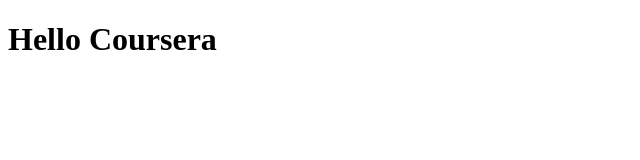
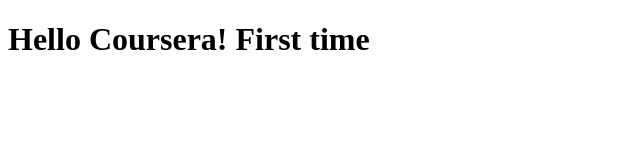
Before and after one commit to lauyi/coursera-test, a plain HTML site: page site/index.html in a window 1280 px wide. Shown: the whole page, without its empty margins (0-640 px from the left). Drawn offline with Linux system fonts and the light colour scheme.

Commit message:
small addition to content

```diff
--- a/site/index.html
+++ b/site/index.html
@@ -4,6 +4,6 @@
 	<title>Hello Coursera</title>
 </head>
 <body>
-<h1>Hello Coursera</h1>
+<h1>Hello Coursera! First time</h1>
 </body>
 </html>
```
